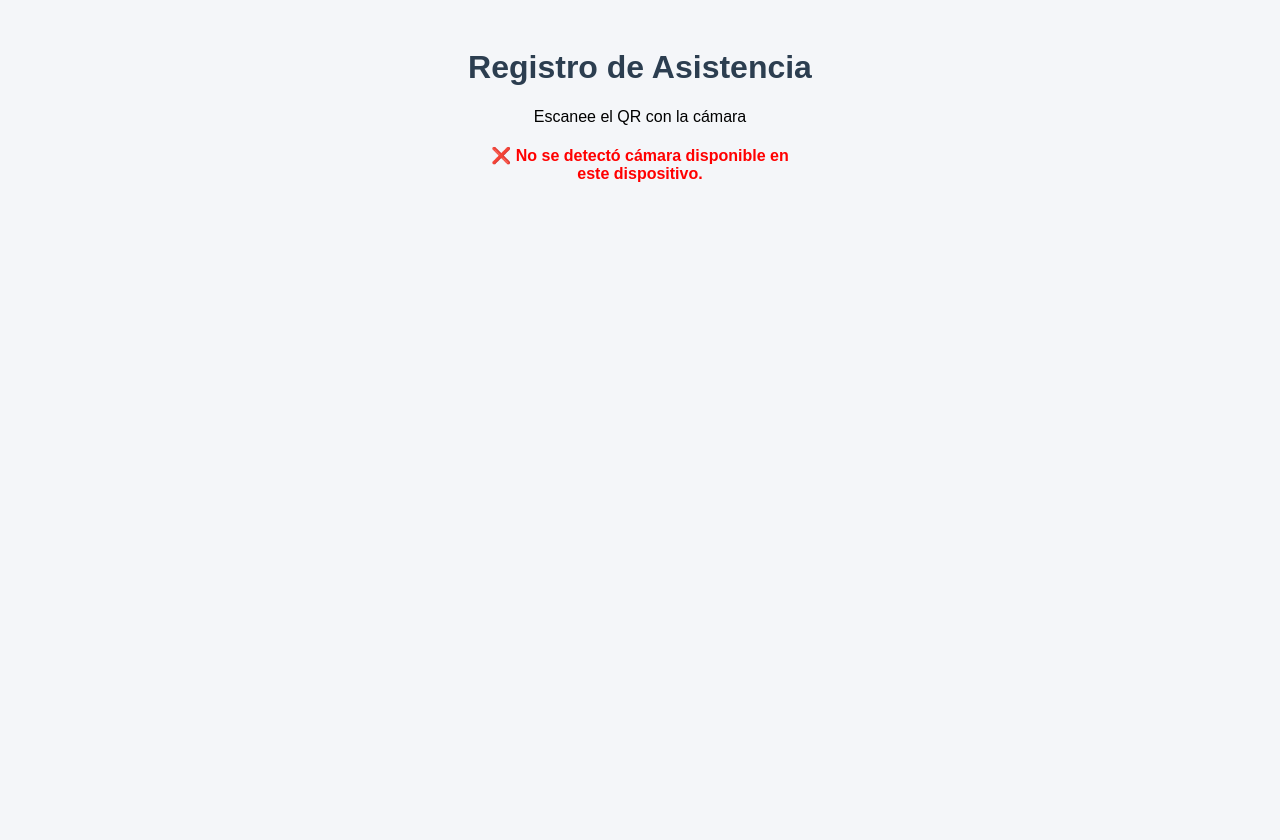
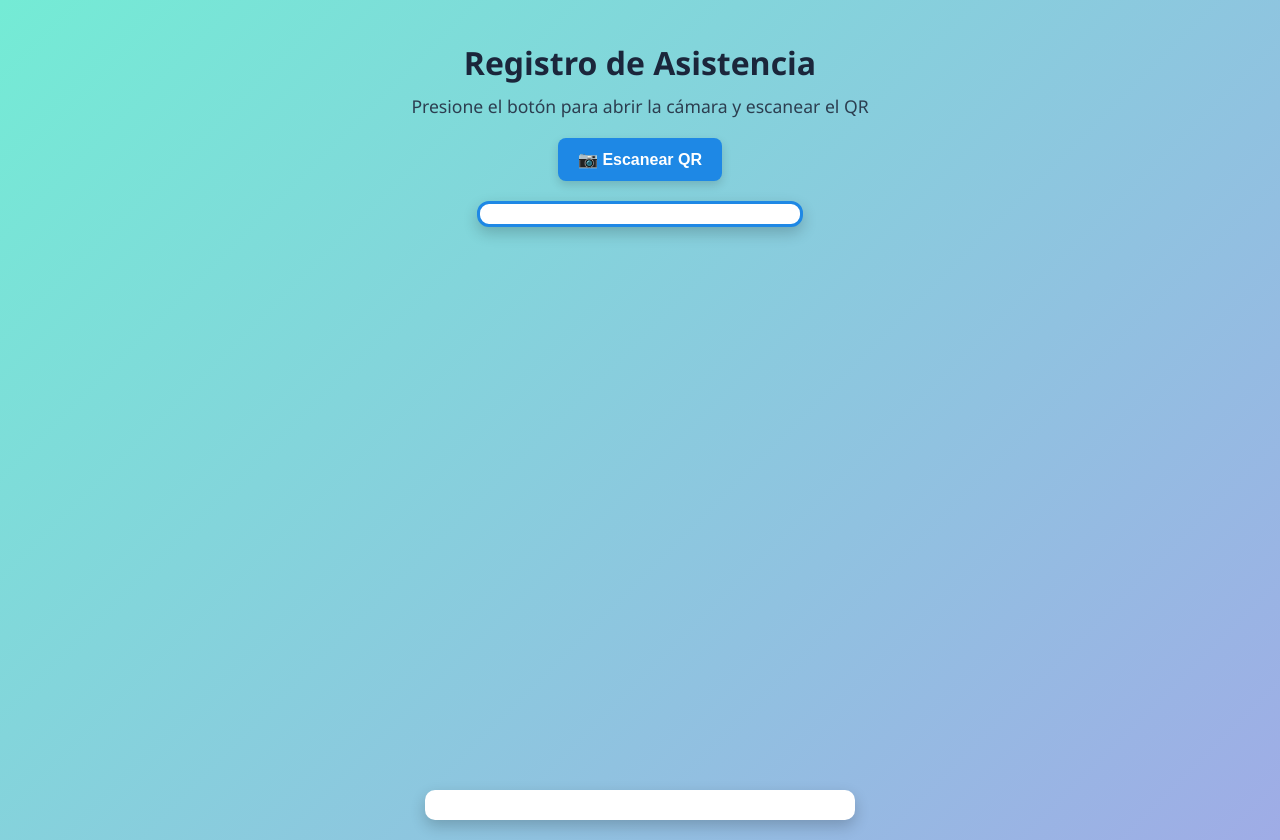
Before and after one commit to Darxvd/QR-ERP, a plain HTML site: page index.html in a window 1280 px wide. Before the commit the page ends 800 px from the top, so only its background shows below. Drawn offline with Linux system fonts and the light colour scheme.

Commit message:
tercer commit

```diff
--- a/css/styles.css
+++ b/css/styles.css
@@ -1,31 +1,93 @@
+/* Fuente moderna y colores suaves */
 body {
-  font-family: Arial, sans-serif;
+  font-family: 'Segoe UI', Tahoma, Geneva, Verdana, sans-serif;
   text-align: center;
+  margin: 0;
   padding: 20px;
-  background: #f4f6f9;
+  background: linear-gradient(135deg, #74ebd5 0%, #9face6 100%);
+  color: #2c3e50;
+  min-height: 100vh;
+  display: flex;
+  flex-direction: column;
+  align-items: center;
 }
 
+/* Encabezado */
 h1 {
+  margin-bottom: 10px;
+  font-size: 2rem;
+  font-weight: bold;
+  color: #1b263b;
+}
+
+p {
+  margin-top: 0;
+  margin-bottom: 20px;
+  font-size: 1.1rem;
   color: #2c3e50;
 }
 
-#reader {
-  width: 300px;
-  margin: auto;
-  margin-top: 20px;
+/* Botón */
+button {
+  background: #1e88e5;
+  color: white;
+  font-size: 1rem;
+  font-weight: bold;
+  border: none;
+  padding: 12px 20px;
+  border-radius: 8px;
+  cursor: pointer;
+  transition: all 0.3s ease;
+  box-shadow: 0px 4px 10px rgba(0,0,0,0.15);
 }
 
-#resultado {
-  margin-top: 20px;
-  font-size: 18px;
+button:hover {
+  background: #1565c0;
+  transform: translateY(-2px);
 }
 
+/* Lector QR */
+#reader {
+  margin-top: 20px;
+  border: 3px solid #1e88e5;
+  border-radius: 12px;
+  background: white;
+  box-shadow: 0px 6px 15px rgba(0,0,0,0.2);
+  padding: 10px;
+}
+
+/* Resultado */
+#resultado {
+  margin-top: 25px;
+  font-size: 1.1rem;
+  background: white;
+  padding: 15px;
+  border-radius: 10px;
+  width: 90%;
+  max-width: 400px;
+  box-shadow: 0px 6px 15px rgba(0,0,0,0.2);
+}
+
+/* Colores de mensajes */
 .success {
-  color: green;
+  color: #2e7d32;
   font-weight: bold;
 }
 
 .error {
-  color: red;
+  color: #c62828;
   font-weight: bold;
 }
+
+/* Responsive */
+@media (max-width: 600px) {
+  h1 {
+    font-size: 1.5rem;
+  }
+  button {
+    width: 100%;
+  }
+  #reader {
+    width: 100% !important;
+  }
+}
--- a/index.html
+++ b/index.html
@@ -5,13 +5,16 @@
   <meta name="viewport" content="width=device-width, initial-scale=1.0">
   <title>Registro de Asistencia QR</title>
   <link rel="stylesheet" href="css/styles.css">
-  <script src="https://unpkg.com/html5-qrcode/minified/html5-qrcode.bundle.min.js"></script>
+  <script src="https://unpkg.com/html5-qrcode/minified/html5-qrcode.min.js"></script>
 </head>
 <body>
   <h1>Registro de Asistencia</h1>
-  <p>Escanee el QR con la cámara</p>
+  <p>Presione el botón para abrir la cámara y escanear el QR</p>
 
-  <div id="reader"></div>
+  <button id="btnScan">📷 Escanear QR</button>
+
+  <!-- Contenedor donde se abrirá la cámara -->
+  <div id="reader" style="width:300px; margin:auto; margin-top:20px;"></div>
 
   <div id="resultado"></div>
 
--- a/js/script.js
+++ b/js/script.js
@@ -1,12 +1,39 @@
-function onScanSuccess(decodedText, decodedResult) {
-  document.getElementById("resultado").innerHTML = `<em>QR detectado: ${decodedText}</em>`;
-  consultarAPI(decodedText);
-  html5QrcodeScanner.clear();
-}
+let html5QrCode;
 
-function onScanFailure(error) {
-  // Ignorar errores de escaneo
-}
+document.getElementById("btnScan").addEventListener("click", () => {
+  const readerElementId = "reader";
+
+  if (!html5QrCode) {
+    html5QrCode = new Html5Qrcode(readerElementId);
+  }
+
+  // iniciar cámara trasera (environment) si está disponible
+  Html5Qrcode.getCameras().then(devices => {
+    if (devices && devices.length) {
+      let cameraId = devices[0].id;
+      // si hay más de una cámara, usar la trasera
+      if (devices.length > 1) {
+        const backCam = devices.find(d => d.label.toLowerCase().includes("back"));
+        if (backCam) cameraId = backCam.id;
+      }
+
+      html5QrCode.start(
+        cameraId,
+        { fps: 10, qrbox: 250 },
+        decodedText => {
+          document.getElementById("resultado").innerHTML = `<em>QR detectado: ${decodedText}</em>`;
+          consultarAPI(decodedText);
+          html5QrCode.stop(); // detener cámara tras leer
+        },
+        errorMessage => {
+          // fallos de lectura se ignoran
+        }
+      );
+    }
+  }).catch(err => {
+    document.getElementById("resultado").innerHTML = `<span class="error">❌ Error al acceder a la cámara: ${err}</span>`;
+  });
+});
 
 async function consultarAPI(dni) {
   try {
@@ -23,14 +50,3 @@ async function consultarAPI(dni) {
     document.getElementById("resultado").innerHTML = `<span class="error">${error.message}</span>`;
   }
 }
-
-try {
-  const html5QrcodeScanner = new Html5QrcodeScanner("reader", { fps: 10, qrbox: 250 });
-  html5QrcodeScanner.render(onScanSuccess, onScanFailure);
-} catch (err) {
-  document.getElementById("reader").innerHTML = `
-    <p style="color:red; font-weight:bold;">
-      ❌ No se detectó cámara disponible en este dispositivo.
-    </p>
-  `;
-}
```
